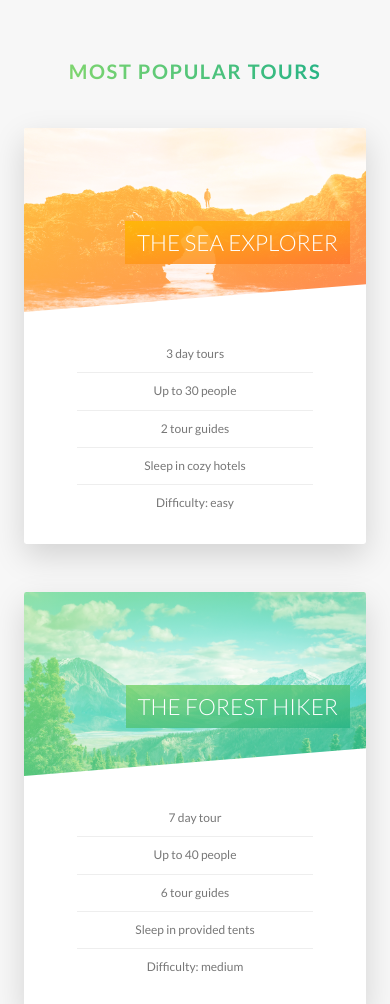
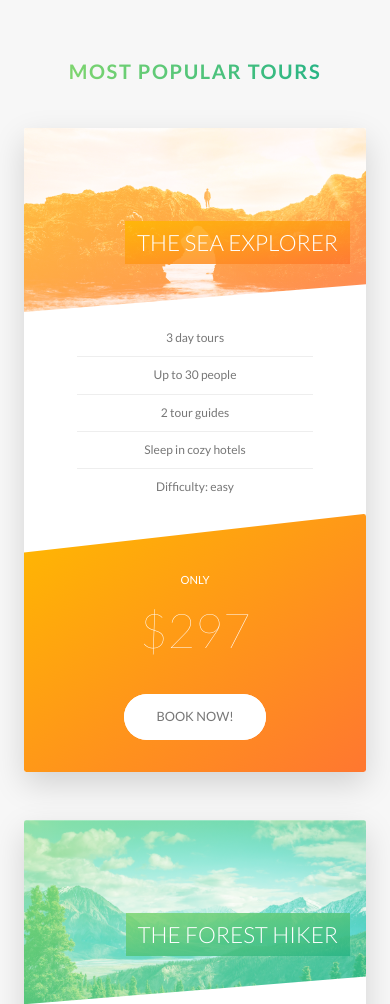
Before and after one commit to Lguerra1/natours, a website: page index.html in a window 390 px wide. Shown: the part 2431-3435 px from the top of the page. Drawn offline with Linux system fonts and the light colour scheme.

Commit message:
added media query to card component

```diff
--- a/sass/components/_card.scss
+++ b/sass/components/_card.scss
@@ -176,4 +176,52 @@
     font-size: 6rem;
     font-weight: 100;
   }
+
+  @include respond(tab-port) {
+    //FUNCTIONALITY
+    height: auto;
+    border-radius: 0.3rem;
+    background-color: white;
+    box-shadow: 0 1.5rem 4rem rgba($color-black, 0.15);
+
+    &__side {
+      height: auto;
+      position: relative;
+      box-shadow: none;
+
+      &--back {
+        transform: rotateY(0);
+        clip-path: polygon(0% 15%, 100% 0%, 100% 100%, 0% 100%);
+      }
+    }
+
+    // then this is where effect starts taking place
+    // .card:hover .card__side {
+    &:hover &__side--front {
+      transform: rotateY(0);
+    }
+
+    &__details {
+      padding: 1rem 3rem;
+    }
+
+    // FRONT SIDE STYLING
+    &__cta {
+      position: relative;
+      top: 0%;
+      left: 0%;
+      transform: translate(0);
+      width: 100%;
+      padding: 7rem;
+      padding: 7rem 4rem 4rem 4rem;
+    }
+
+    &__price-box {
+      margin-bottom: 3rem;
+    }
+
+    &__price-value {
+      font-size: 6rem;
+    }
+  }
 }
```
Also changed, not shown: css/style.css.
